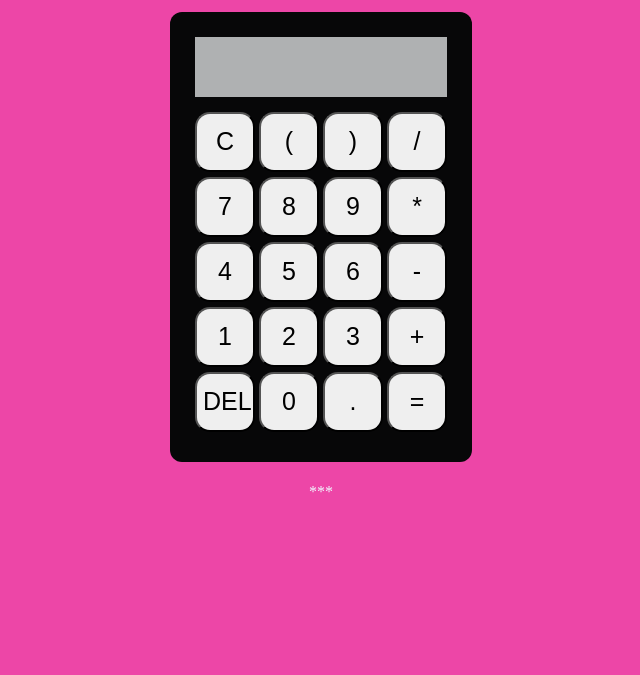
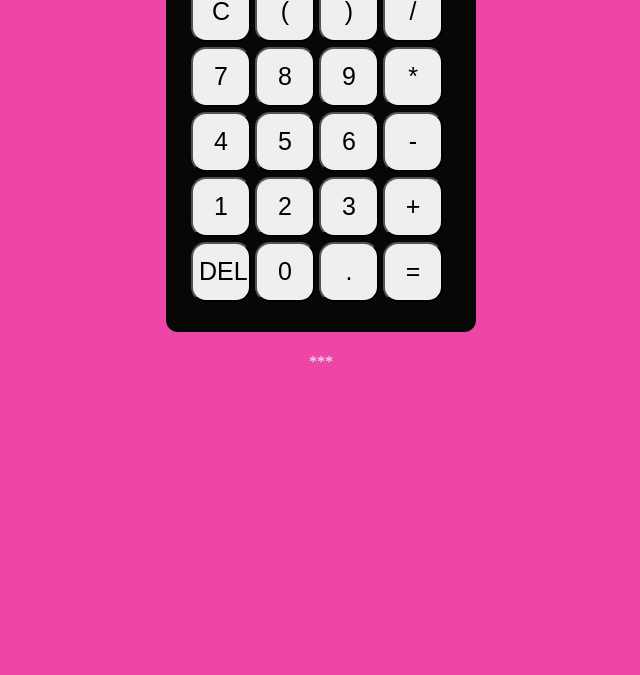
Before and after one commit to asmaaadham7070-lang/JavaScript-Calculator, a plain HTML site: page index.html in a window 1280 px wide. Shown: the part 231-906 px from the top of the page, without its empty margins (319-959 px from the left). After the commit the page ends 800 px from the top, so only its background shows below. Drawn offline with Linux system fonts and the light colour scheme.

Commit message:
م ق ا س

```diff
--- a/asmaa.css
+++ b/asmaa.css
@@ -4,14 +4,16 @@ body{
     flex-direction: column;
     background-color: rgb(237, 70, 167);
     color: aliceblue;
-    padding: 150px;
+    padding: 20px 10px;
     align-items:center;
 
 }
 #calculator{
     background-color: rgb(7, 7, 8);
     margin: 5px;
+    width: 100%;
     padding: 25px;
+    max-width: 260px;
     border-radius: 12px;
 
 }
```
